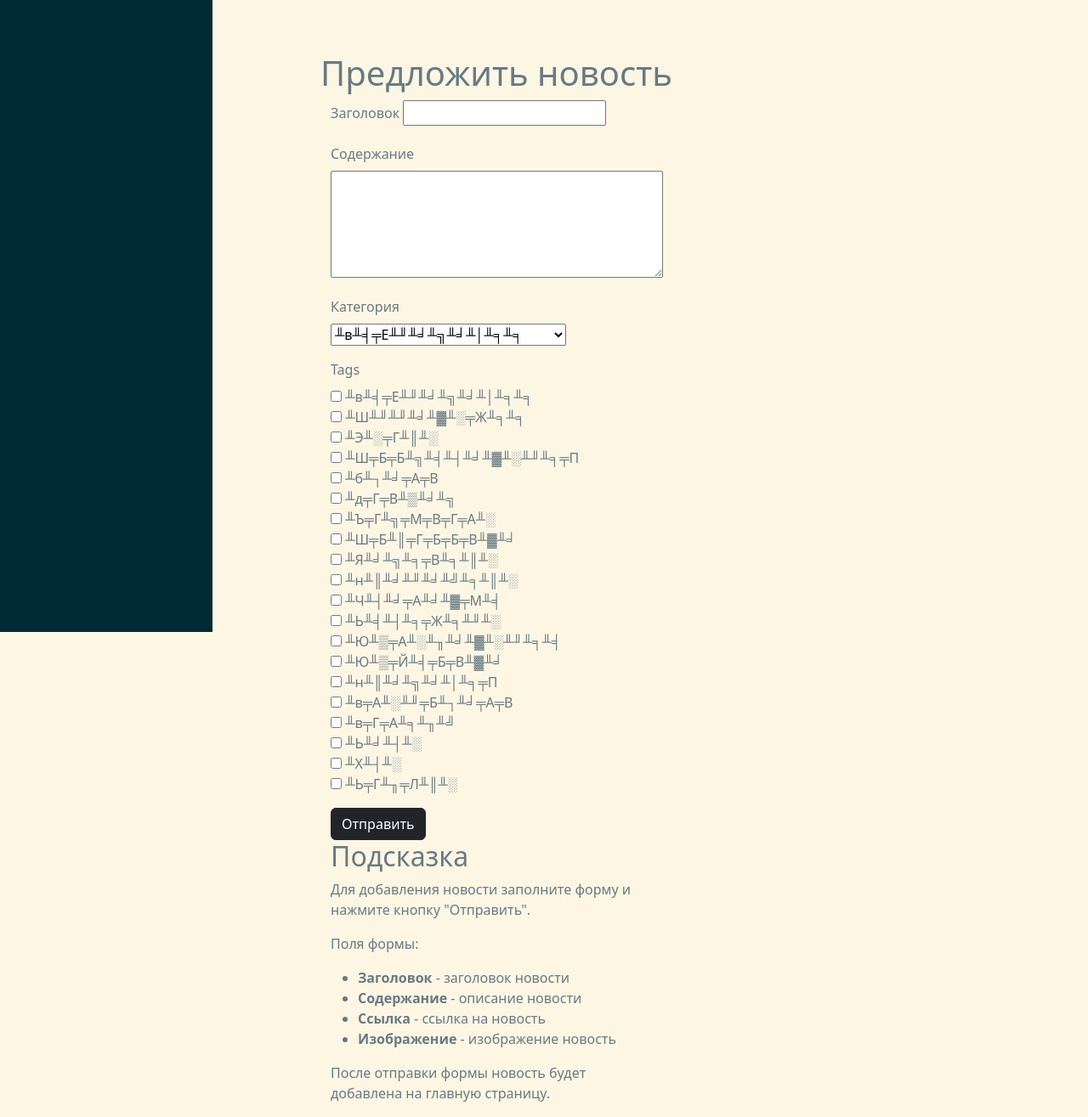
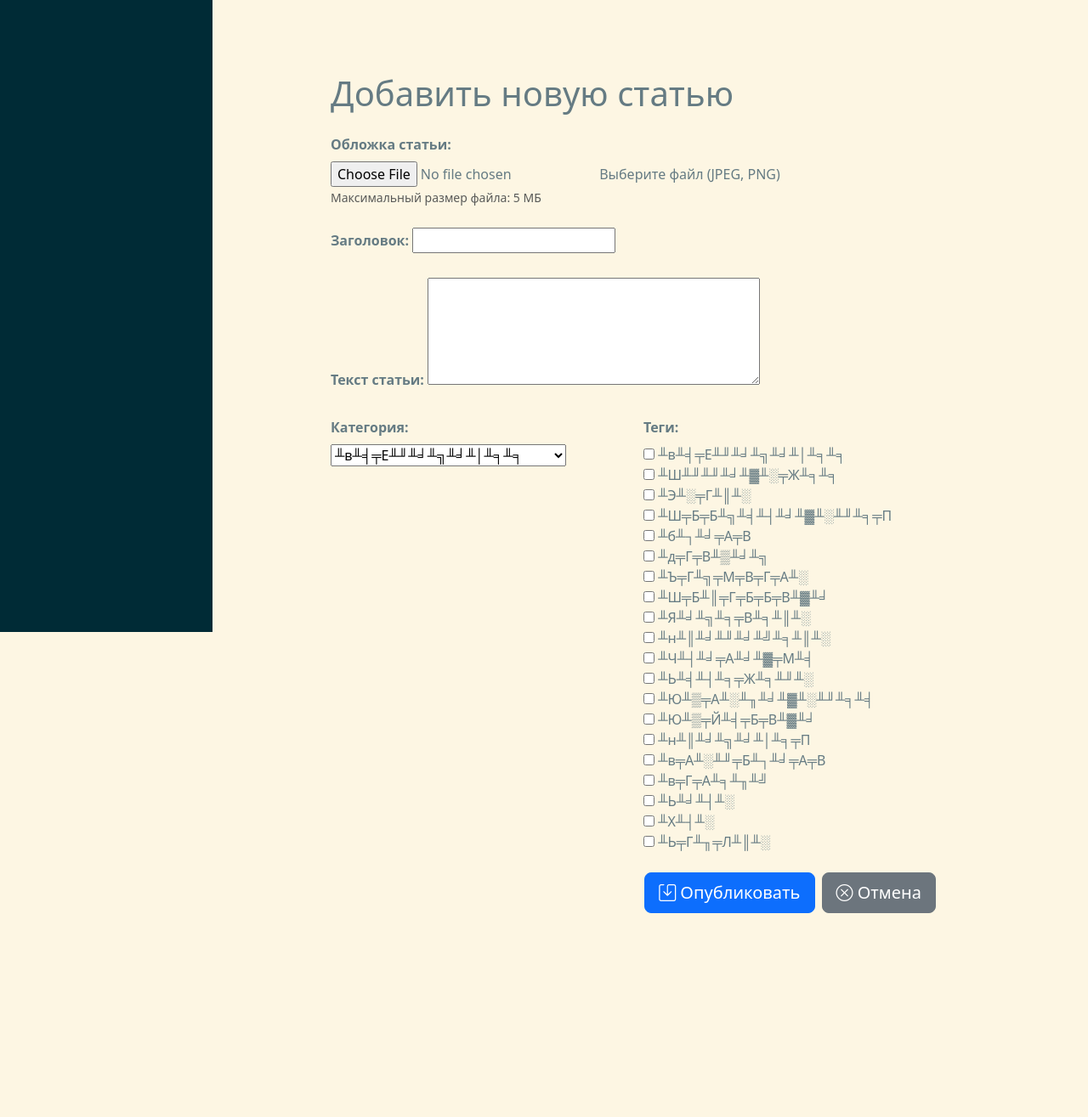
Before and after one commit to tel-ran-de/230924-e-pt-django, a Django app: page /news/add/ in a window 1280 px wide; the page is wider, and only the part inside the window is pictured. Shown: the part 56-1371 px from the top of that part at 85% size. After the commit the page ends 1131 px from the top of that part, so only its background shows below. Run offline with Django 5.2, Linux system fonts and the light colour scheme; data comes from the database, SQL or seed files in the repository; parts of the project's set-up code (start-up, migrations or seed data) failed here and were passed over.

Commit message:
Урок 22: добавили возможность добавления картинки к новости

```diff
--- a/news/forms.py
+++ b/news/forms.py
@@ -13,10 +13,11 @@
 
     class Meta:
         model = Article
-        fields = ['title', 'content', 'category', 'tags']
+        fields = ['title', 'content', 'category', 'tags', 'image']
         widgets = {
             'content': forms.Textarea(attrs={'rows': 5, 'cols': 40}),
-            'publication_date': forms.DateInput(attrs={'type': 'date'})
+            'publication_date': forms.DateInput(attrs={'type': 'date'}),
+            'image': forms.ClearableFileInput(attrs={'class': 'form-control-file'})
         }
         label = {
             'category': 'Категория',
--- a/news/templates/news/add_article.html
+++ b/news/templates/news/add_article.html
@@ -1,41 +1,67 @@
 {% extends "base.html" %}
 {% block content %}
-    <h1>Предложить новость</h1>
-    <div class="container-fluid">
-        <div class="row">
-            <!-- Колонка для формы редактирования -->
-            <div class="col-6 col-lg-6">
-                <form method="post" novalidate>
-                    {% csrf_token %}
-                    {% for field in form %}
-                        <div class="mb-3">
-                            <label for="{{ field.id_for_label }}" class="form-label">{{ field.label }}</label>
-                            {{ field }}
-                            {% if field.errors %}
-                                <div class="alert alert-danger mt-1">{{ field.errors.as_text }}</div>
-                            {% endif %}
-                        </div>
-                    {% endfor %}
-                    <div class="mb-3">
-                        {% if form.non_field_errors %}
-                            <div class="alert alert-danger">{{ form.non_field_errors }}</div>
-                        {% endif %}
-                    </div>
-                    <button type="submit" class="btn btn-dark">Отправить</button>
-                </form>
+<div class="container mt-4">
+    <h1 class="mb-4">Добавить новую статью</h1>
+
+    <form method="post" enctype="multipart/form-data">
+        {% csrf_token %}
+        <!-- Поле для изображения -->
+        <div class="form-group mb-4">
+            <label class="form-label fw-bold">Обложка статьи:</label>
+            <div class="custom-file">
+                {{ form.image }}
+                <label class="custom-file-label" for="{{ form.image.id_for_label }}">
+                    Выберите файл (JPEG, PNG)
+                </label>
+            </div>
+            <small class="form-text text-muted">
+                Максимальный размер файла: 5 МБ
+            </small>
+        </div>
+        <!-- Основные поля формы -->
+        <div class="form-group mb-4">
+            <label class="form-label fw-bold">Заголовок:</label>
+            {{ form.title }}
+            {% if form.title.errors %}
+                <div class="alert alert-danger mt-2">
+                    {{ form.title.errors }}
+                </div>
+            {% endif %}
+
+
+        </div>
+
+        <div class="form-group mb-4">
+            <label class="form-label fw-bold">Текст статьи:</label>
+            {{ form.content }}
+            {% if form.content.errors %}
+                <div class="alert alert-danger mt-2">
+                    {{ form.content.errors }}
+                </div>
+            {% endif %}
+        </div>
+        <div class="row mb-4">
+            <div class="col-md-6">
+                <div class="form-group">
+                    <label class="form-label fw-bold">Категория:</label>
+                    {{ form.category }}
+                </div>
+            </div>
+            <div class="col-md-6">
+                <div class="form-group">
+                    <label class="form-label fw-bold">Теги:</label>
+                    {{ form.tags }}
+                </div>
             </div>
         </div>
-        <div class="col-6 col-lg-6">
-            <h2>Подсказка</h2>
-            <p>Для добавления новости заполните форму и нажмите кнопку "Отправить".</p>
-            <p>Поля формы:</p>
-            <ul>
-                <li><strong>Заголовок</strong> - заголовок новости</li>
-                <li><strong>Содержание</strong> - описание новости</li>
-                <li><strong>Ссылка</strong> - ссылка на новость</li>
-                <li><strong>Изображение</strong> - изображение новость</li>
-            </ul>
-            <p>После отправки формы новость будет добавлена на главную страницу.</p>
+        <div class="d-grid gap-2 d-md-flex justify-content-md-end">
+            <button type="submit" class="btn btn-primary btn-lg">
+                <i class="bi bi-save"></i> Опубликовать
+            </button>
+            <a href="{% url 'news:catalog' %}" class="btn btn-secondary btn-lg">
+                <i class="bi bi-x-circle"></i> Отмена
+            </a>
         </div>
-    </div>
+    </form>
+</div>
 {% endblock %}
```
Also changed, not shown: news/templates/news/article_detail.html (+10 -0 lines), README.md.
